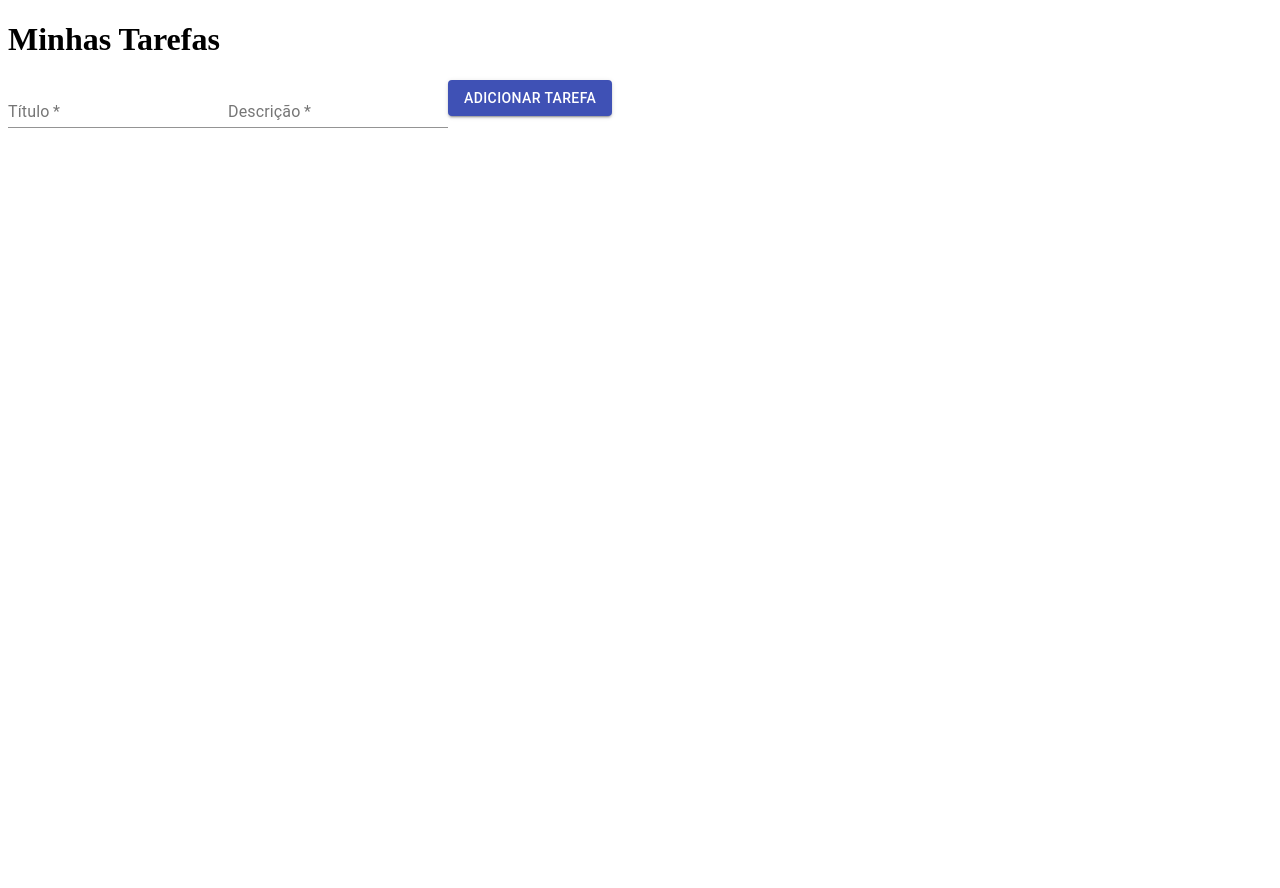
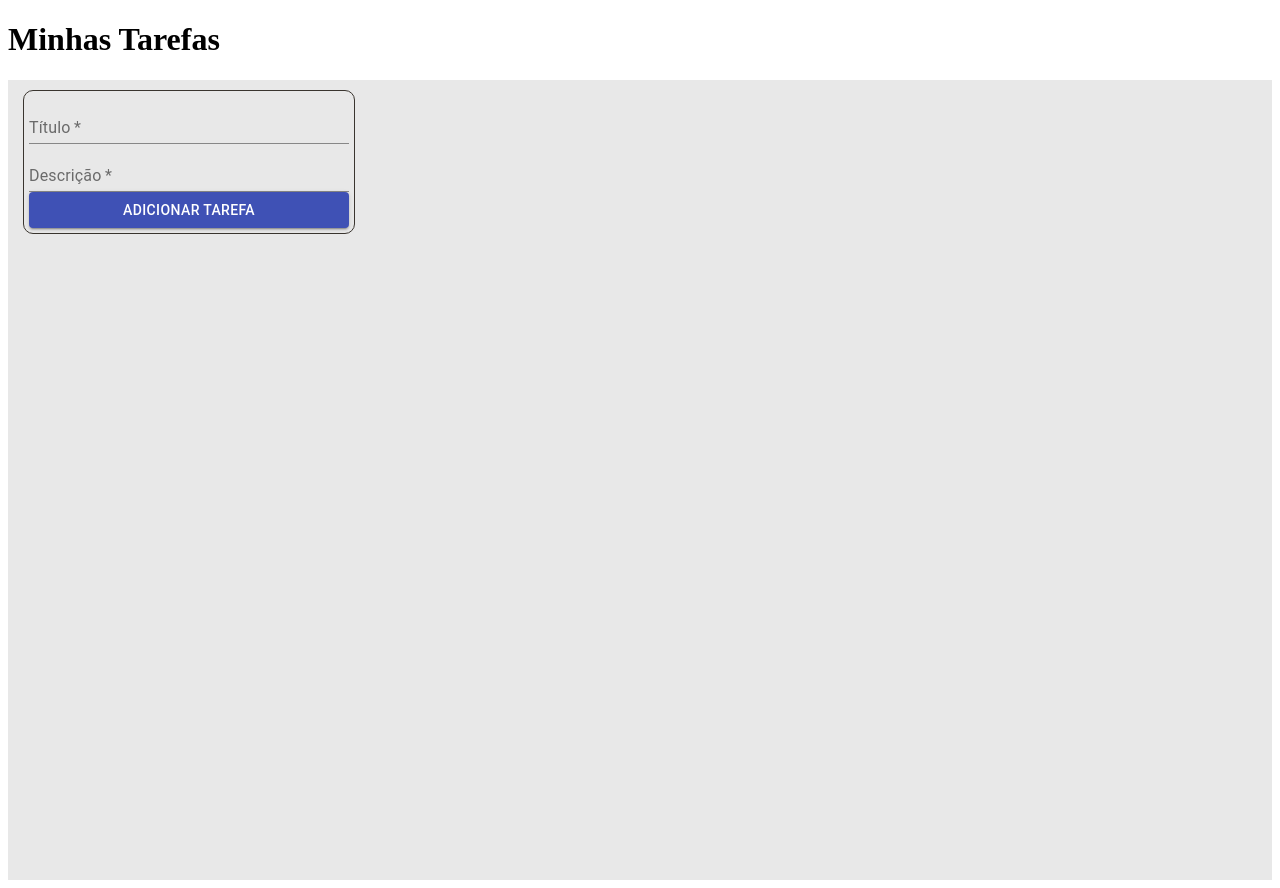
Before and after one commit to tobiasramos/task-management, a React (Create React App) app: page / in a window 1280 px wide. Before the commit the page ends 800 px from the top, so only its background shows below. Built offline with nearby package versions, Linux system fonts and the light colour scheme.

Commit message:
Criando as classes de estilizanções e comencando a fazer uma alterações no css para ficar melhor a visualização no desenvolvimento

```diff
--- a/src/App.js
+++ b/src/App.js
@@ -1,19 +1,11 @@
-import { useState } from "react";
 import "./App.css";
-import TaskForm from "./components/taskForm/task-form";
-import TaskList from "./components/taskList/task-list";
+import Home from "./page/home";
 
 function App() {
-  const [tasks, setTasks] = useState([]);
-
-  const addTask = (task) => {
-    setTasks([...tasks, task]);
-  };
   return (
     <div className="App">
       <h1>Minhas Tarefas</h1>
-      <TaskForm onAddTask={addTask} />
-      <TaskList tasks={tasks} />
+      <Home />
     </div>
   );
 }
--- /dev/null
+++ b/src/components/taskForm/task-form.css
@@ -0,0 +1,18 @@
+.form {
+    width: 20rem;
+    margin-top: 10px;
+    margin-left: 15px;
+    display: flex;
+    flex-direction: column;
+    border: 1px solid #3a352f;
+    border-radius: 10px;
+    padding: 5px;
+}
+
+.textField {
+    margin-top: 10px;
+}
+
+.btn-add {
+    margin-top: 20px;
+}
--- a/src/components/taskForm/task-form.js
+++ b/src/components/taskForm/task-form.js
@@ -1,3 +1,4 @@
+import "./task-form.css";
 import React, { useState } from "react";
 import { Button, TextField } from "@material-ui/core";
 
@@ -21,20 +22,27 @@ const TaskForm = ({ onAddTask }) => {
   };
 
   return (
-    <form onSubmit={handleSubmit}>
+    <form className="form" onSubmit={handleSubmit}>
       <TextField
+        className="textField"
         label="Título"
         value={title}
         onChange={handleTitleChange}
         required
       />
       <TextField
+        className="textField"
         label="Descrição"
         value={description}
         onChange={handleDescriptionChange}
         required
       />
-      <Button type="submit" variant="contained" color="primary">
+      <Button
+        className="btn-add"
+        type="submit"
+        variant="contained"
+        color="primary"
+      >
         Adicionar Tarefa
       </Button>
     </form>
--- /dev/null
+++ b/src/components/taskItem/item-container.css
@@ -0,0 +1,6 @@
+.item-container {
+    border: 1px solid red;
+    width: 80%;
+    margin: 10px auto;
+    border-radius: 10px;
+}
--- a/src/components/taskItem/task-item.js
+++ b/src/components/taskItem/task-item.js
@@ -1,8 +1,8 @@
-import React from 'react';
+import './item-container.css';
 
 const TaskItem = ({ task }) => {
   return (
-    <div>
+    <div className='item-container'>
       <h3>{task.title}</h3>
       <p>{task.description}</p>
     </div>
--- /dev/null
+++ b/src/page/home.css
@@ -0,0 +1,7 @@
+.home-container {
+    width: 100%;
+    height: 100vh;
+    background-color: #e8e8e8;
+    display: flex;
+    flex-direction: column;
+}
--- /dev/null
+++ b/src/page/home.js
@@ -0,0 +1,20 @@
+import "./home.css";
+import { useState } from "react";
+import TaskForm from "../components/taskForm/task-form";
+import TaskList from "../components/taskList/task-list";
+
+const Home = () => {
+  const [tasks, setTasks] = useState([]);
+
+  const addTask = (task) => {
+    setTasks([...tasks, task]);
+  };
+  return (
+    <div className="home-container">
+      <TaskForm onAddTask={addTask} />
+      <TaskList tasks={tasks} />
+    </div>
+  );
+};
+
+export default Home;
```
